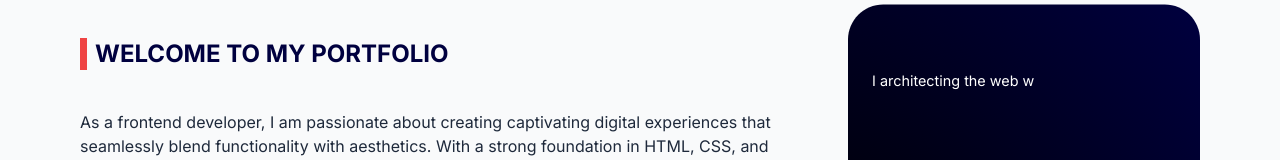
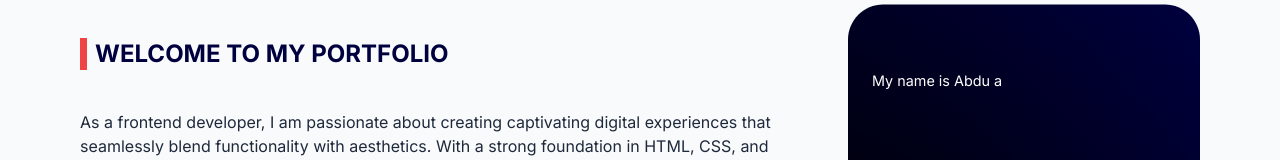
Before and after one commit to Abdu-alyousef/Portfolio_, a Next.js app: page / in a window 1280 px wide. Shown: the part 204-364 px from the top of the page. Built offline with nearby package versions, Linux system fonts and the light colour scheme.

Commit message:
Added new text to typewriter

```diff
--- a/src/app/component/Main.jsx
+++ b/src/app/component/Main.jsx
@@ -29,7 +29,7 @@ export default function Main() {
                     sequence={[
                       "Hello!",
                       1000,
-                      "My name is Abdu",
+                      "My name is Abdu a Frontend developer",
                       1000,
                       "I architecting the web with creativity and code.",
                       1000,
--- a/src/app/component/navbar/Logo.jsx
+++ /dev/null
@@ -1,13 +0,0 @@
-"use client";
-
-export default function Logo() {
-  return (
-    <div className="">
-      <div
-        className="text-sm bg-gradient-to-b from-[#000018] to-[#00003f] p-1 border-[2px] border-white font-semibold rounded-md flex items-center justify-center"
-      >
-        <span className="text-white mr-1">Abdu</span>
-      </div>
-    </div>
-  );
-}
--- a/src/app/component/navbar/Navbar.jsx
+++ b/src/app/component/navbar/Navbar.jsx
@@ -1,15 +1,12 @@
 "use client";
 import { useState } from "react";
-import Logo from "./Logo";
 import Container from "../Container";
 import UserMenu from "./UserMenu";
 
 export default function Navbar() {
   const [isMenuOpen, setIsMenuOpen] = useState(false);
 
-  // const toggleMenu = () => {
-  //   setIsMenuOpen(!isMenuOpen);
-  // };
+
 
   const scrollToSection = (id) => {
     const element = document.getElementById(id);
@@ -26,7 +23,9 @@ export default function Navbar() {
             onClick={() => scrollToSection("home-section")}
             className="flex items-center space-x-3 rtl:space-x-reverse"
           >
-            <Logo />
+            <div className="text-sm bg-gradient-to-b from-[#000018] to-[#00003f] p-1 border-[2px] border-white font-semibold rounded-md flex items-center justify-center">
+              <span className="text-white mr-1">Abdu</span>
+            </div>
           </button>
           <UserMenu />
           <div
```
